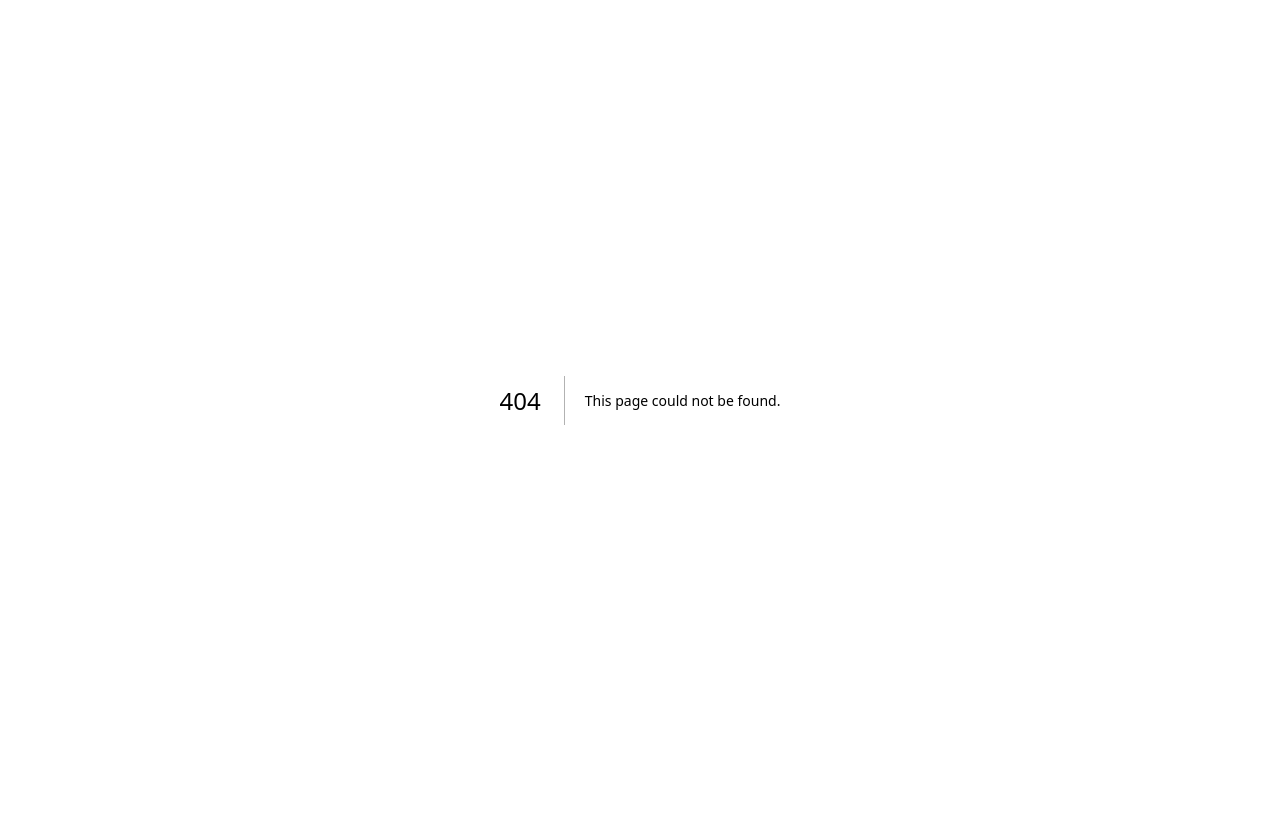
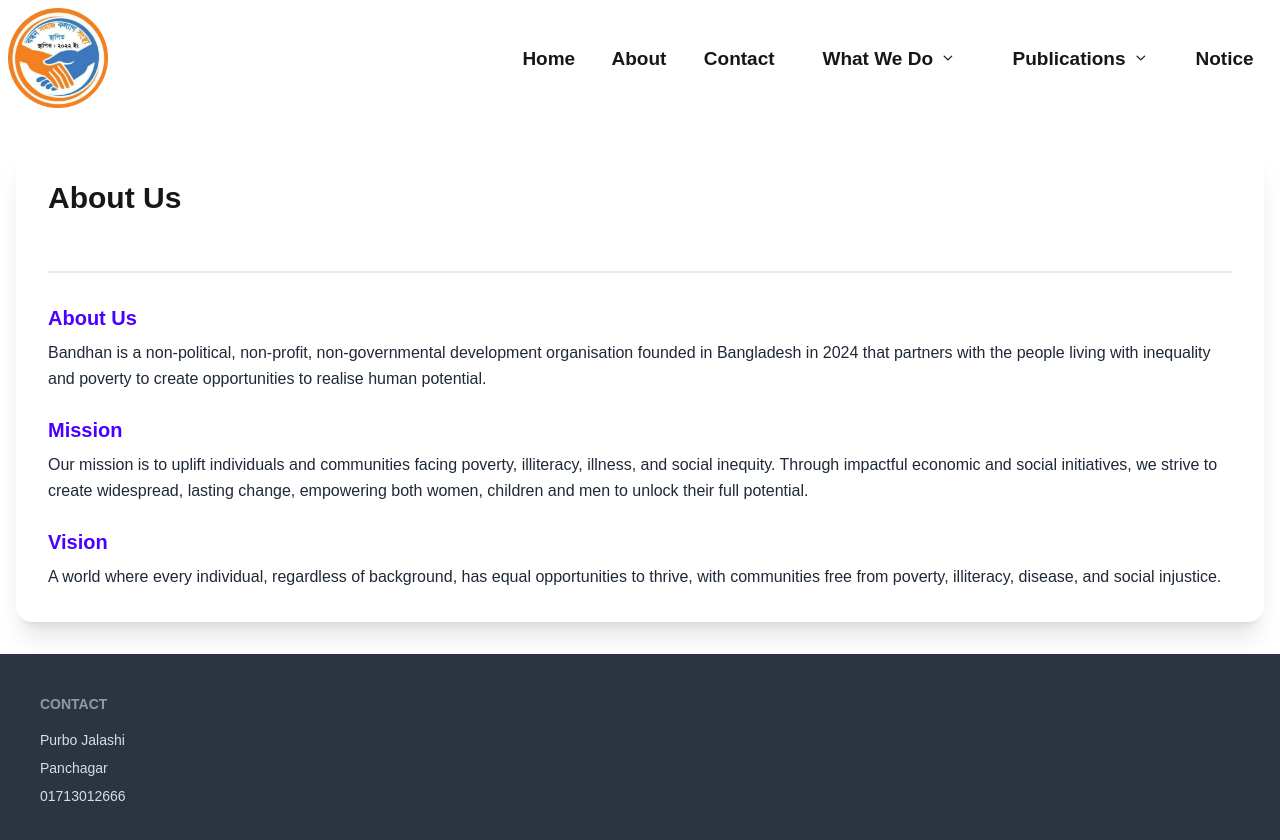
Before and after one commit to NajmusSakibRashid/rana-nana, a Next.js app: page /about in a window 1280 px wide. Before the commit this address had no page. Shown: the top 840 px of the page. Before the commit the page ends 800 px from the top, so only its background shows below. Built offline with nearby package versions, Linux system fonts and the light colour scheme.

Commit message:
shortcut

```diff
--- /dev/null
+++ b/app/[title]/page.js
@@ -0,0 +1,43 @@
+import contentData from "../assets/paragraphs";
+
+const page = async ({ params }) => {
+  const { title } = await params;
+  const content = contentData[title];
+
+  // console.log(content);
+
+  if (!content) {
+    return (
+      <div className="text-center text-gray-500 mt-10">Content not found</div>
+    );
+  }
+
+  return (
+    <div className="container mx-auto px-4 py-8">
+      <div className="card bg-base-100 shadow-xl">
+        <div className="card-body">
+          <h1 className="card-title text-3xl font-bold text-center mb-6">
+            {content.Title}
+          </h1>
+          <div className="divider"></div>
+          <div className="space-y-6">
+            {Object.entries(content).map(([key, value]) => {
+              if (key === "Title") return null;
+
+              return (
+                <div key={key} className="prose max-w-none">
+                  <h2 className="text-xl font-semibold text-primary mb-2">
+                    {key}
+                  </h2>
+                  <p className="text-base-content leading-relaxed">{value}</p>
+                </div>
+              );
+            })}
+          </div>
+        </div>
+      </div>
+    </div>
+  );
+};
+
+export default page;
--- a/app/assets/navbar-elements.json
+++ b/app/assets/navbar-elements.json
@@ -3,21 +3,17 @@
   "About": { "url": "/about", "sub": null },
   "Contact": { "url": "/contact", "sub": null },
   "What We Do": {
-    "url": "/what-we-do",
     "sub": {
-      "Services": {
-        "url": "/services",
-        "sub": {
-          "Consulting": { "url": "/consulting" },
-          "Training": { "url": "/training" },
-          "Development": { "url": "/development" }
-        }
-      },
-      "Products": { "url": "/products" }
+      "Child Education": { "url": "/child-education" },
+      "Skill Development": { "url": "/skill-development" },
+      "Water, Sanitation, and Hygiene": { "url": "/water-sanitation-hygiene" },
+      "Social Entrepreneurship": { "url": "/social-entrepreneursip" },
+      "Climate Change and Biodiversity": {
+        "url": "/climate-change-and-bio-diversity"
+      }
     }
   },
   "Publications": {
-    "url": "/publications",
     "sub": {
       "Articles": { "url": "/articles" },
       "Books": { "url": "/books" }
--- /dev/null
+++ b/app/assets/paragraphs.json
@@ -0,0 +1,37 @@
+{
+  "": {
+    "Title": "Home"
+  },
+  "about": {
+    "Title": "About Us",
+    "About Us": "Bandhan is a non-political, non-profit, non-governmental development organisation founded in Bangladesh in 2024 that partners with the people living with inequality and poverty to create opportunities to realise human potential.",
+    "Mission": "Our mission is to uplift individuals and communities facing poverty, illiteracy, illness, and social inequity. Through impactful economic and social initiatives, we strive to create widespread, lasting change, empowering both women, children and men to unlock their full potential.",
+    "Vision": "A world where every individual, regardless of background, has equal opportunities to thrive, with communities free from poverty, illiteracy, disease, and social injustice."
+  },
+  "contact": {
+    "Title": "Contact Us",
+    "Address": "Purbo Jalashi",
+    "District": "Panchagar",
+    "Contact Number": "01713012666"
+  },
+  "child-education": {
+    "Title": "Child Education",
+    "Description": "Bandhan believes that every child has the right to a quality education. We work to ensure that children in rural and urban areas have access to quality education, regardless of their background or socio-economic status. Our programs focus on improving the quality of education, increasing access to education, and promoting lifelong learning."
+  },
+  "skill-development": {
+    "Title": "Skill Development",
+    "Description": "Bandhan is committed to empowering individuals with the skills they need to succeed in the modern economy. Our skill development programs provide training in a wide range of areas, including agriculture, technology, and entrepreneurship. By equipping individuals with the skills they need to thrive, we help them build a better future for themselves and their families."
+  },
+  "water-sanitation-hygiene": {
+    "Title": "Water, Sanitation, and Hygiene",
+    "Description": "Bandhan is dedicated to improving access to clean water, sanitation, and hygiene for communities in need. Our programs focus on providing clean water sources, improving sanitation facilities, and promoting good hygiene practices. By addressing these basic needs, we help communities improve their health, well-being, and quality of life."
+  },
+  "social-entrepreneursip": {
+    "Title": "Social Entrepreneurship",
+    "Description": "Bandhan supports social entrepreneurs who are working to create positive change in their communities. We provide training, mentorship, and financial support to help social entrepreneurs develop their ideas and bring them to life. By supporting social entrepreneurship, we help individuals create sustainable solutions to social and environmental challenges."
+  },
+  "climate-change-and-bio-diversity": {
+    "Title": "Climate Change and Biodiversity",
+    "Description": "Bandhan is committed to addressing the urgent challenges of climate change and biodiversity loss. Our programs focus on promoting sustainable agriculture, protecting natural habitats, and raising awareness about the importance of environmental conservation. By working to protect our planet, we help create a more sustainable future for all."
+  }
+}
--- /dev/null
+++ b/app/component/footer.jsx
@@ -0,0 +1,29 @@
+const footer = () => {
+  return (
+    <>
+      <footer className="footer bg-neutral text-neutral-content p-10">
+        <nav>
+          <h6 className="footer-title">Contact</h6>
+          <a className="link link-hover">Purbo Jalashi</a>
+          <a className="link link-hover">Panchagar</a>
+          <a className="link link-hover">01713012666</a>
+        </nav>
+        {/* <nav>
+          <h6 className="footer-title">Company</h6>
+          <a className="link link-hover">About us</a>
+          <a className="link link-hover">Contact</a>
+          <a className="link link-hover">Jobs</a>
+          <a className="link link-hover">Press kit</a>
+        </nav>
+        <nav>
+          <h6 className="footer-title">Legal</h6>
+          <a className="link link-hover">Terms of use</a>
+          <a className="link link-hover">Privacy policy</a>
+          <a className="link link-hover">Cookie policy</a>
+        </nav> */}
+      </footer>
+    </>
+  );
+};
+
+export default footer;
--- a/app/component/navbar.jsx
+++ b/app/component/navbar.jsx
@@ -11,6 +11,17 @@ const navbar = () => {
         <div className="flex-1 hidden md:flex justify-end">
           {/* <a className="btn btn-ghost text-xl">daisyUI</a> */}
           {Object.entries(NavbarElements).map(([key, value], index) => {
+            if (!value.sub) {
+              return (
+                <a
+                  key={index}
+                  className="btn btn-ghost text-xl"
+                  href={value.url}
+                >
+                  {key}
+                </a>
+              );
+            }
             return (
               // <a key={index} className="btn btn-ghost text-xl" href={value.url}>
               //   {key}
--- a/app/layout.js
+++ b/app/layout.js
@@ -1,5 +1,7 @@
 import { Geist, Geist_Mono } from "next/font/google";
 import "./globals.css";
+import Navbar from "./component/navbar";
+import Footer from "./component/footer";
 
 const geistSans = Geist({
   variable: "--font-geist-sans",
@@ -22,7 +24,9 @@ export default function RootLayout({ children }) {
       <body
         className={`${geistSans.variable} ${geistMono.variable} antialiased`}
       >
+        <Navbar />
         {children}
+        <Footer />
       </body>
     </html>
   );
--- a/app/page.js
+++ b/app/page.js
@@ -5,7 +5,7 @@ import Bandhan from "./assets/bandhan.jpeg";
 export default function Home() {
   return (
     <>
-      <Navbar />
+      {/* <Navbar /> */}
       <Image src={Bandhan} alt="Bnadhan" className="w-full" />
     </>
   );
```
